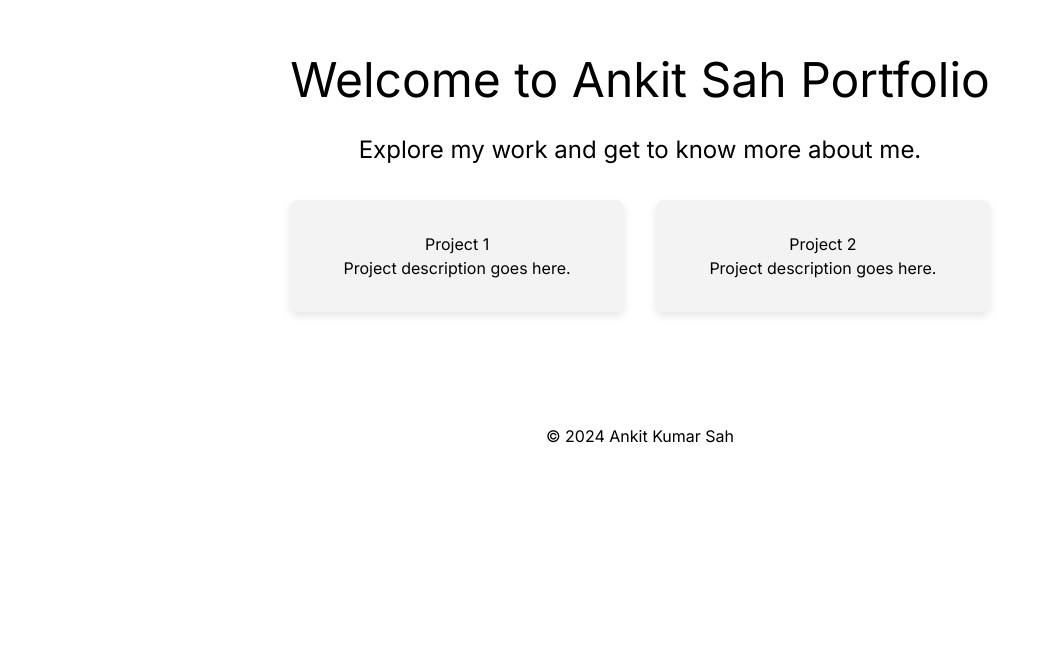
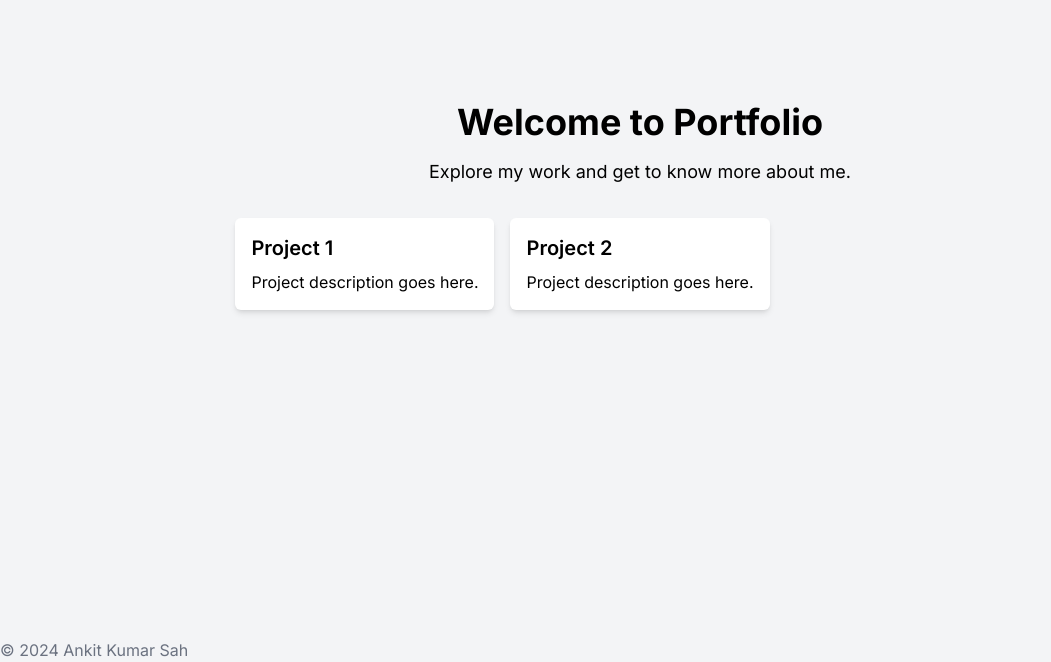
Before and after one commit to Ankit-sah/portfolio, a Next.js app: page / in a window 1280 px wide. Shown: the part 194-856 px from the top of the page, without its empty margins (0-1051 px from the left). Before the commit the page ends 800 px from the top, so only its background shows below. Built offline with nearby package versions, Linux system fonts and the light colour scheme.

Commit message:
changes for global css

```diff
--- a/app/globals.css
+++ b/app/globals.css
@@ -2,6 +2,50 @@
 @tailwind components;
 @tailwind utilities;
 
+* {
+  box-sizing: border-box;
+  margin: 0;
+  padding: 0;
+  scroll-behavior: smooth;
+  user-select: none;
+}
+.container {
+  min-height: 100vh;
+  display: flex;
+  flex-direction: column;
+  justify-content: center;
+  align-items: center;
+}
+
+.main {
+  padding: 5rem 0;
+  text-align: center;
+}
+
+.title {
+  font-size: 3rem;
+  margin-bottom: 1rem;
+}
+
+.description {
+  font-size: 1.5rem;
+  margin-bottom: 2rem;
+}
+
+.grid {
+  grid-template-columns: repeat(auto-fill, minmax(300px, 1fr));
+}
+
+.card {
+  background: #f3f3f3;
+  padding: 2rem;
+  border-radius: 8px;
+  box-shadow: 0 4px 8px rgba(0, 0, 0, 0.1);
+}
+
+.footer {
+  margin-top: 2rem;
+}
 /* :root {
   --foreground-rgb: 0, 0, 0;
   --background-start-rgb: 214, 219, 220;
--- a/app/home.module.css
+++ b/app/home.module.css
@@ -1,4 +1,4 @@
-/* styles/Home.module.css */
+/* styles/home.module.css */
 .container {
     min-height: 100vh;
     display: flex;
@@ -23,8 +23,6 @@
   }
 
   .grid {
-    display: grid;
-    gap: 2rem;
     grid-template-columns: repeat(auto-fill, minmax(300px, 1fr));
   }
 
--- a/app/page.tsx
+++ b/app/page.tsx
@@ -1,50 +1,46 @@
-
+// pages/index.js
 import React from 'react';
 import Head from 'next/head';
 import Link from 'next/link';
-import styles from './home.module.css';
-
-
 export default function Home() {
   return (
-    <div className={styles.container}>
+    <div className="bg-gray-100">
       <Head>
         <title>Your Name - Portfolio</title>
         <meta name="description" content="Your portfolio description goes here" />
         <link rel="icon" href="/favicon.ico" />
       </Head>
 
-      <main className={styles.main}>
-        <h1 className={styles.title}>
+      <main className="container mx-auto p-4">
+        <h1 className="text-4xl font-bold mb-4">
           Welcome to{' '}
           <Link href="https://www.yourwebsite.com">
-          Ankit Sah
+
           </Link>{' '}
           Portfolio
         </h1>
 
-        <p className={styles.description}>
+        <p className="text-lg mb-8">
           Explore my work and get to know more about me.
         </p>
 
-        <div className={styles.grid}>
+        <div className="grid grid-cols-1 sm:grid-cols-2 lg:grid-cols-3 gap-4">
           {/* Add your projects or portfolio items here */}
-          <div className={styles.card}>
-            <h3>Project 1</h3>
+          <div className="bg-white p-4 rounded-md shadow-md">
+            <h3 className="text-xl font-semibold mb-2">Project 1</h3>
             <p>Project description goes here.</p>
           </div>
-          <div className={styles.card}>
-            <h3>Project 2</h3>
+          <div className="bg-white p-4 rounded-md shadow-md">
+            <h3 className="text-xl font-semibold mb-2">Project 2</h3>
             <p>Project description goes here.</p>
           </div>
           {/* Add more projects as needed */}
         </div>
       </main>
 
-      <footer className={styles.footer}>
-        <p>© {new Date().getFullYear()} Ankit Kumar Sah</p>
+      <footer className="mt-8">
+        <p className="text-gray-500">© {new Date().getFullYear()} Ankit Kumar Sah</p>
       </footer>
     </div>
   );
-
 }
```
